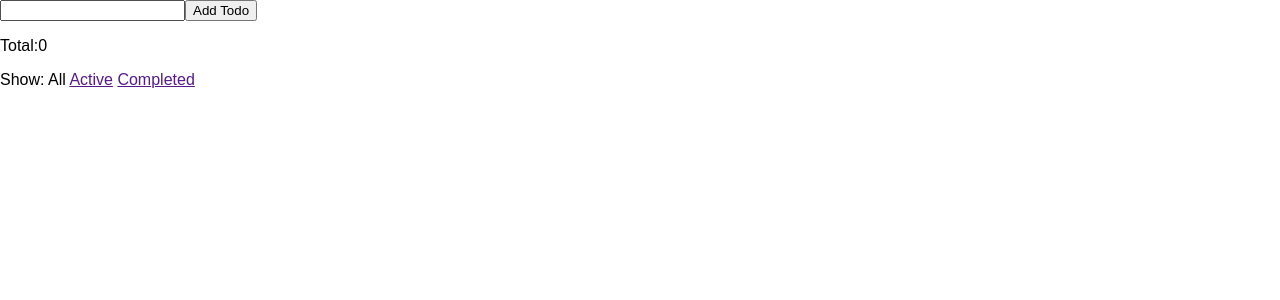
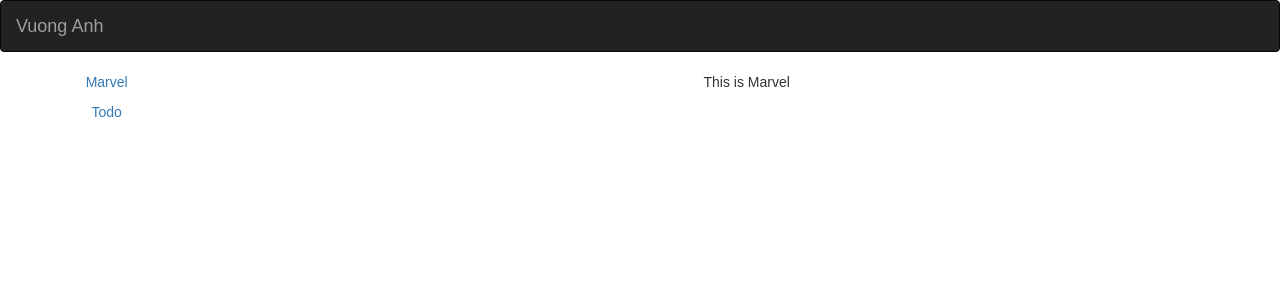
Before and after one commit to vuongnd90/todo-redux, a React (Create React App) app: page / in a window 1280 px wide. Shown: the top 300 px of the page. Built offline with nearby package versions, Linux system fonts and the light colour scheme.

Commit message:
implement router wip

```diff
--- a/package.json
+++ b/package.json
@@ -7,6 +7,9 @@
     "react": "^16.2.0",
     "react-dom": "^16.2.0",
     "react-redux": "^5.0.7",
+    "react-router": "^4.2.0",
+    "react-router-dom": "^4.2.2",
+    "react-router-redux": "^4.0.8",
     "react-scripts": "1.1.1",
     "redux": "^3.7.2"
   },
--- a/public/index.html
+++ b/public/index.html
@@ -20,6 +20,9 @@
       Learn how to configure a non-root public URL by running `npm run build`.
     -->
     <title>React App</title>
+    <link rel="stylesheet" href="https://maxcdn.bootstrapcdn.com/bootstrap/3.3.7/css/bootstrap.min.css">
+    <script src="https://ajax.googleapis.com/ajax/libs/jquery/3.3.1/jquery.min.js"></script>
+    <script src="https://maxcdn.bootstrapcdn.com/bootstrap/3.3.7/js/bootstrap.min.js"></script>
   </head>
   <body>
     <noscript>
--- a/src/components/App.js
+++ b/src/components/App.js
@@ -1,6 +1,5 @@
-import React, { Component } from 'react';
-import ReactDOM from 'react-dom';
-import {createStore} from 'redux';
+import React from 'react';
+
 
 import FooterContainer from '../containers/FooterContainer';
 import AddTodo from '../containers/AddTodo';
@@ -8,13 +7,24 @@ import VisibleTodoList from '../containers/VisibleTodoList';
 
 // import logo from './logo.svg';
 import '../App.css';
+import Header from './Header';
+import Main from './Main';
+import NaviBar from './NaviBar';
 
-const App = () => (
-  <div>
-    <AddTodo />
-    <VisibleTodoList />
-    <FooterContainer/>
-  </div>
-)
+class App extends React.Component {
+  render() {
+    return (
+      <div>
+        <Header/>
+        <div className="container-fluid text-center">
+          <div className="row content">
+            <NaviBar/>
+            <Main/>
+          </div>
+        </div>
+      </div>
+    )
+  }
+}
 
 export default App;
--- /dev/null
+++ b/src/components/Header.js
@@ -0,0 +1,15 @@
+import React from 'react';
+
+const Header = () => {
+  return (
+    <nav class="navbar navbar-inverse">
+      <div class="container-fluid">
+        <div class="navbar-header">
+          <a class="navbar-brand" href="#">Vuong Anh</a>
+        </div>
+      </div>
+    </nav>
+  )
+}
+
+export default Header;
--- /dev/null
+++ b/src/components/Main.js
@@ -0,0 +1,17 @@
+import React from 'react';
+import { Switch, Route } from 'react-router-dom'
+import Marvel from './Marvel';
+import TodoApp from './TodoApp';
+
+const Main = () => {
+  return (
+    <main>
+      <Switch>
+        <Route exact path='/' component={Marvel}/>
+        <Route path='/todo' component={TodoApp}/>
+      </Switch>
+    </main>
+  )
+}
+
+export default Main;
--- /dev/null
+++ b/src/components/Marvel.js
@@ -0,0 +1,9 @@
+import React from 'react';
+
+const Marvel = () => {
+  return (
+    <div>This is Marvel</div>
+  )
+}
+
+export default Marvel;
--- /dev/null
+++ b/src/components/NaviBar.js
@@ -0,0 +1,13 @@
+import React from 'react';
+import { Link } from 'react-router-dom';
+
+const NaviBar = () => {
+  return (
+    <div className="col-sm-2 sidenav">
+        <p><Link to='/'>Marvel</Link></p>
+        <p><Link to='/todo'>Todo</Link></p>
+    </div>
+  )
+}
+
+export default NaviBar;
--- /dev/null
+++ b/src/components/TodoApp.js
@@ -0,0 +1,16 @@
+import React from 'react';
+import AddTodo from '../containers/AddTodo';
+import VisibleTodoList from '../containers/VisibleTodoList';
+import FooterContainer from '../containers/FooterContainer';
+
+const TodoApp = () => {
+  return (
+    <div>
+      <AddTodo />
+      <VisibleTodoList />
+      <FooterContainer/>
+    </div>
+  )
+}
+
+export default TodoApp;
--- a/src/index.js
+++ b/src/index.js
@@ -3,6 +3,7 @@ import ReactDOM from 'react-dom';
 import { Provider } from 'react-redux';
 import { createStore, applyMiddleware } from 'redux';
 import { composeWithDevTools } from 'redux-devtools-extension';
+import { BrowserRouter, Switch, Route, Redirect } from 'react-router-dom'
 
 import App from './components/App';
 import reducers from './reducers';
@@ -15,7 +16,9 @@ const store = createStore(reducers, composeWithDevTools(applyMiddleware()));
 
 ReactDOM.render(
     <Provider store={store}>
-        <App />
+        <BrowserRouter>
+            <App/>
+        </BrowserRouter>
     </Provider>
     , document.getElementById('root'));
 
```
